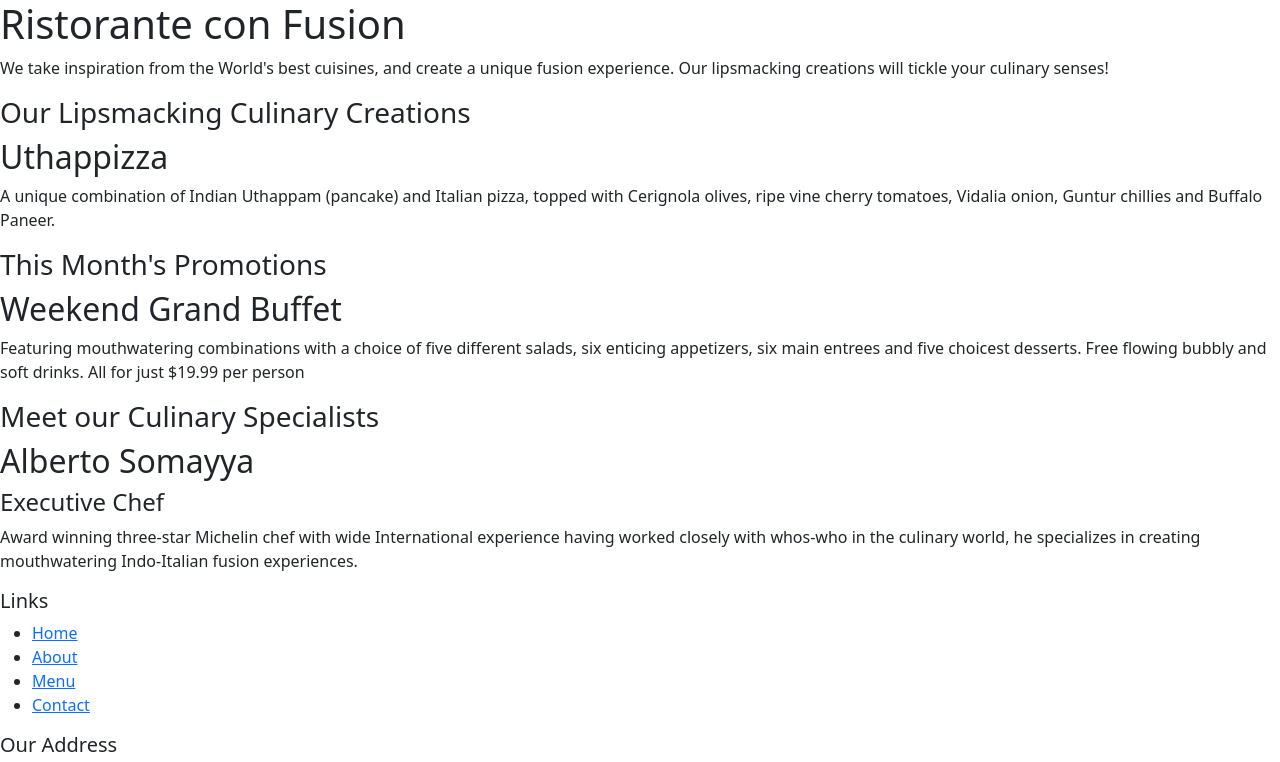
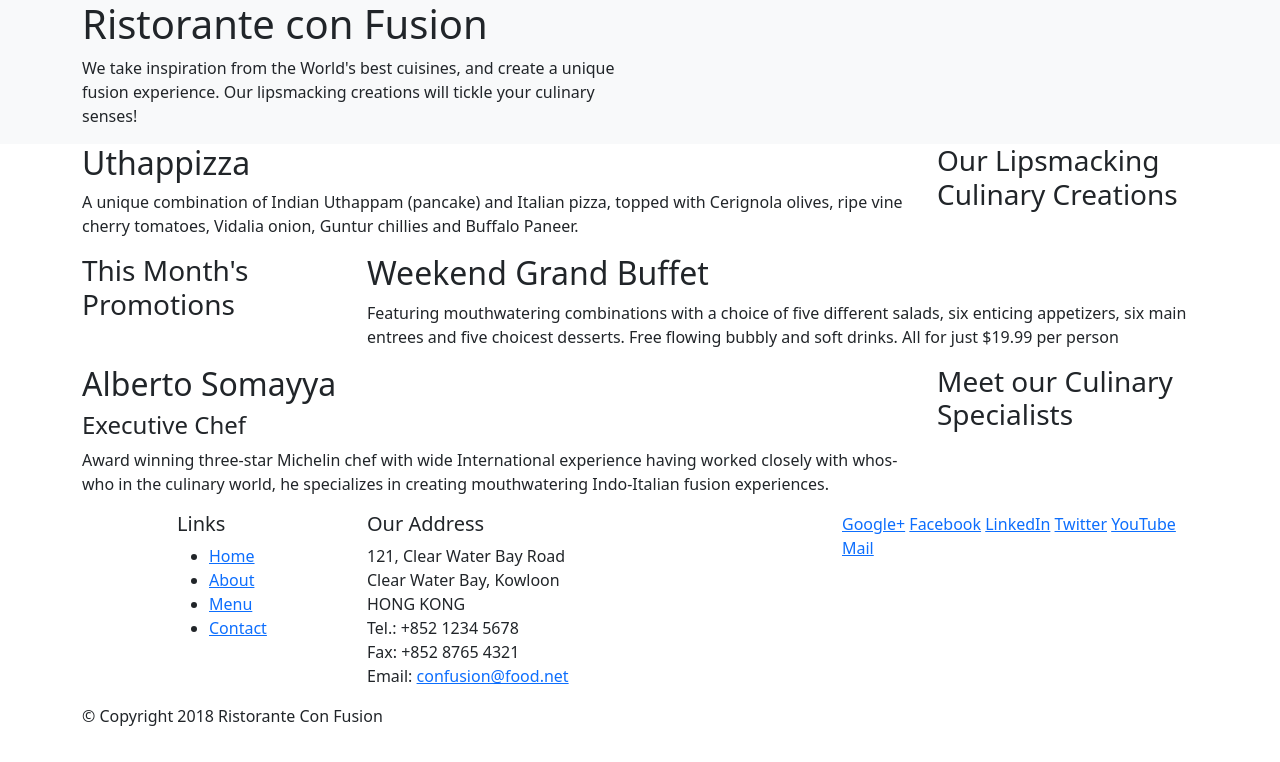
Before and after one commit to dumezthomas/conFusion, a website: page index.html in a window 1280 px wide. Shown: the top 762 px of the page. Drawn offline with nearby package versions, Linux system fonts and the light colour scheme.

Commit message:
Bootstrap Grid Part 1

```diff
--- a/index.html
+++ b/index.html
@@ -12,27 +12,27 @@
   </head>
 
   <body>
-    <header>
-      <div>
-        <div>
-          <div>
+    <header class="container-fluid bg-light">
+      <div class="container">
+        <div class="row">
+          <div class="col-12 col-sm-6">
             <h1>Ristorante con Fusion</h1>
             <p>
               We take inspiration from the World's best cuisines, and create a unique fusion experience. Our lipsmacking
               creations will tickle your culinary senses!
             </p>
           </div>
-          <div></div>
+          <div class="col-12 col-sm"></div>
         </div>
       </div>
     </header>
 
-    <div>
-      <div>
-        <div>
+    <div class="container">
+      <div class="row">
+        <div class="col-12 col-sm-4 order-sm-last col-md-3">
           <h3>Our Lipsmacking Culinary Creations</h3>
         </div>
-        <div>
+        <div class="col col-sm order-sm-first col-md">
           <h2>Uthappizza</h2>
           <p>
             A unique combination of Indian Uthappam (pancake) and Italian pizza, topped with Cerignola olives, ripe vine
@@ -41,11 +41,11 @@
         </div>
       </div>
 
-      <div>
-        <div>
+      <div class="row">
+        <div class="col-12 col-sm-4 col-md-3">
           <h3>This Month's Promotions</h3>
         </div>
-        <div>
+        <div class="col col-sm col-md">
           <h2>Weekend Grand Buffet</h2>
           <p>
             Featuring mouthwatering combinations with a choice of five different salads, six enticing appetizers, six
@@ -54,11 +54,11 @@
         </div>
       </div>
 
-      <div>
-        <div>
+      <div class="row">
+        <div class="col-12 col-sm-4 order-sm-last col-md-3">
           <h3>Meet our Culinary Specialists</h3>
         </div>
-        <div>
+        <div class="col col-sm order-sm-first col-md">
           <h2>Alberto Somayya</h2>
           <h4>Executive Chef</h4>
           <p>
@@ -70,9 +70,9 @@
     </div>
 
     <footer>
-      <div>
-        <div>
-          <div>
+      <div class="container">
+        <div class="row">
+          <div class="col-4 offset-1 col-sm-2">
             <h5>Links</h5>
             <ul>
               <li><a href="#">Home</a></li>
@@ -81,7 +81,7 @@
               <li><a href="#">Contact</a></li>
             </ul>
           </div>
-          <div>
+          <div class="col-7 col-sm-5">
             <h5>Our Address</h5>
             <address>
               121, Clear Water Bay Road<br />
@@ -92,7 +92,7 @@
               Email: <a href="mailto:confusion@food.net">confusion@food.net</a>
             </address>
           </div>
-          <div>
+          <div class="col-12 col-sm-4">
             <div>
               <a href="http://google.com/+">Google+</a>
               <a href="http://www.facebook.com/profile.php?id=">Facebook</a>
@@ -103,8 +103,8 @@
             </div>
           </div>
         </div>
-        <div>
-          <div>
+        <div class="row">
+          <div class="col-auto">
             <p>© Copyright 2018 Ristorante Con Fusion</p>
           </div>
         </div>
```
